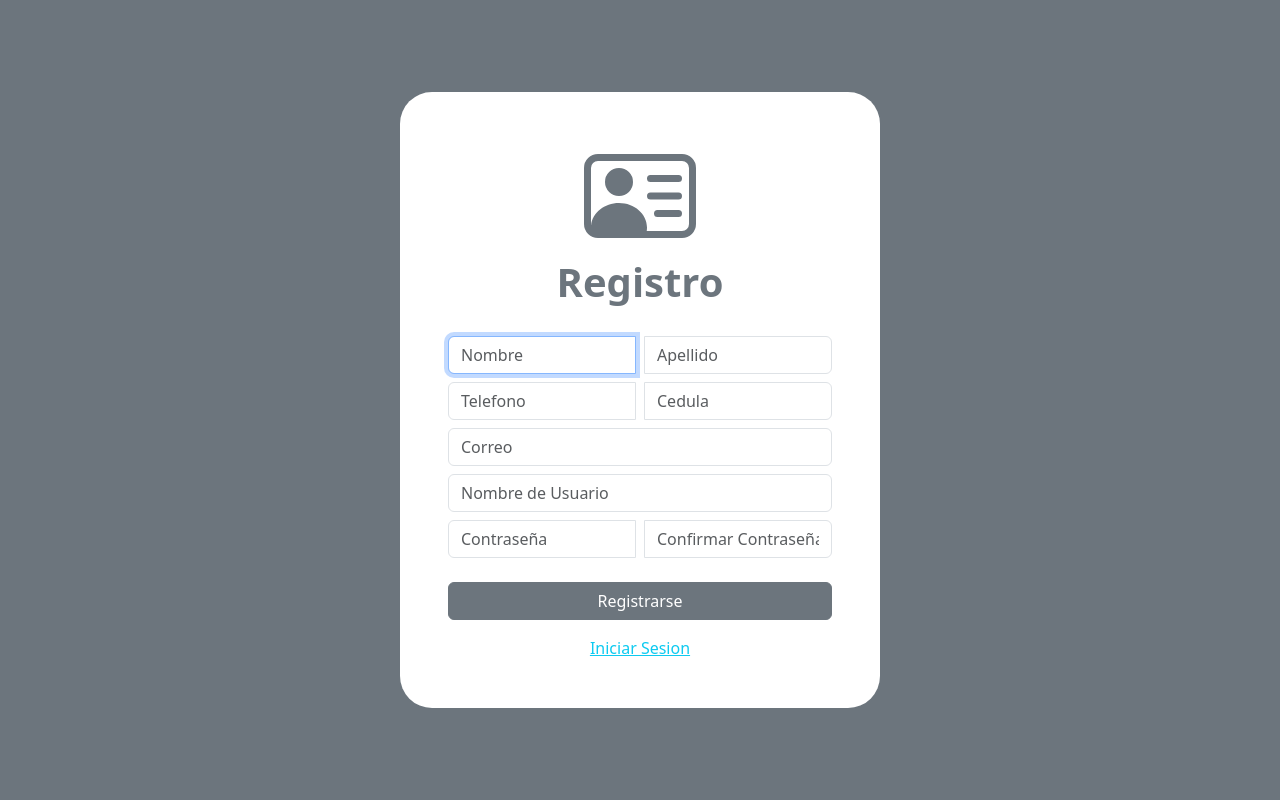
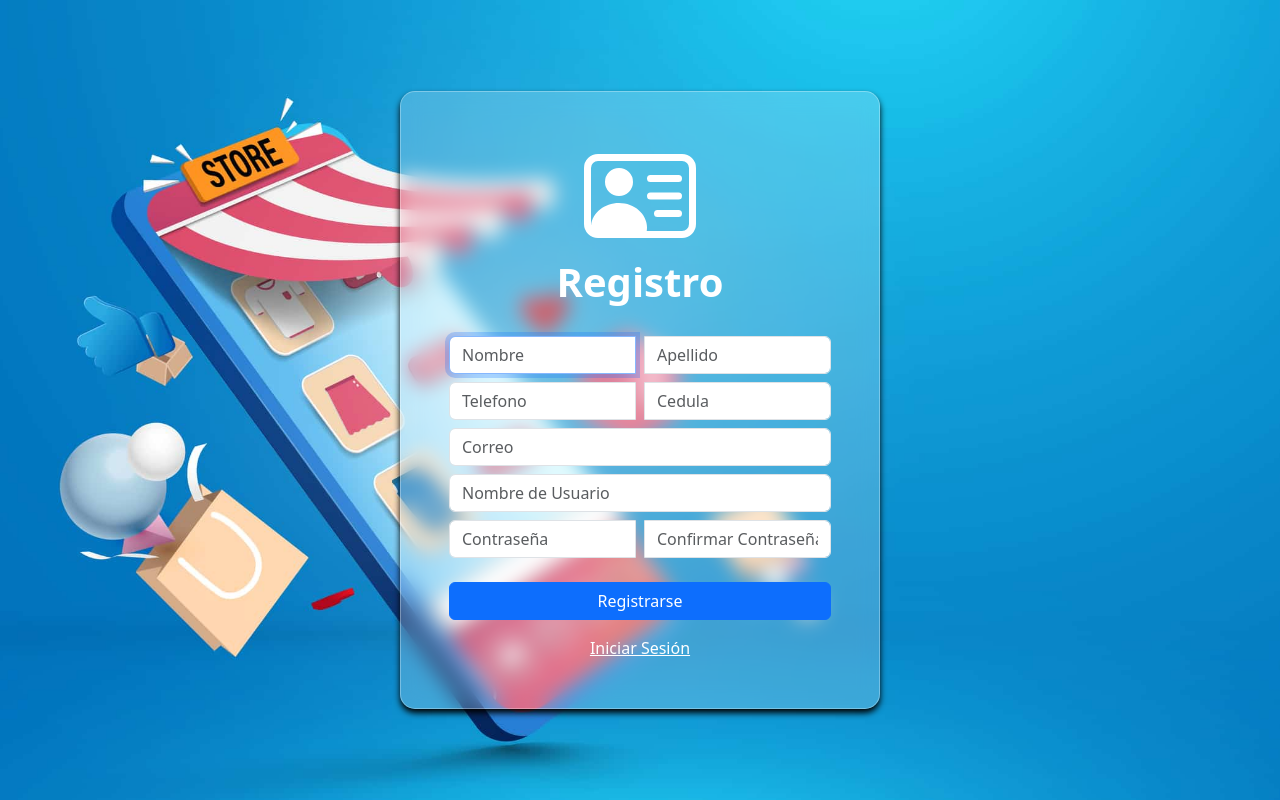
Before and after one commit to DevRoma89/Carrito, a PHP site: page /html/registro.php in a window 1280 px wide. Run offline with PHP 8.4, Linux system fonts and the light colour scheme.

Commit message:
se dio un nuevo diseño al login y se corrigio de manera provisoria el error que surgia a la hora de confirmar la contraseña en el registro

```diff
--- a/controller/controladorLogin.php
+++ b/controller/controladorLogin.php
@@ -26,8 +26,8 @@ class controladorLogin extends Conexion
                     exit(); // Detener el script después de redirigir
 
                 } else {
-                    echo "<script>alert('Login Incorrecto');</script>";
-                    echo "<script>window.location.href = '../login.php';</script>";
+                    echo "<script>alert('error: usuario o contraseña incorrecto');</script>";
+                    echo "<script>window.location.href = '../html/login.php';</script>";
                     exit(); // Detener el script después de redirigir
                 }
             } catch (PDOException $e) {
--- a/controller/controladorRegistro.php
+++ b/controller/controladorRegistro.php
@@ -50,8 +50,8 @@ class controladorRegistro extends Conexion {
             }
         }else{
 
-                echo "<script>alert('Registro Incorrecto');</script>";
-                echo "<script>window.location.href = '../html/registro.php';</script>";
+                echo "<script>alert('Error al validar la contraseña');</script>";
+                echo "<script>window.history.back();</script>";
                 exit();
         }
 
--- /dev/null
+++ b/html/cristal.css
@@ -0,0 +1,18 @@
+.glassmorphism {
+  background: rgba(255, 255, 255, 0.2); /* Fondo semitransparente */
+  border-radius: 15px; /* Bordes redondeados */
+  backdrop-filter: blur(10px); /* Desenfoque del fondo */
+  -webkit-backdrop-filter: blur(10px); /* Desenfoque del fondo para navegadores con prefijo webkit */
+  box-shadow: 0 4px 6px rgba(0, 0, 0, 1); /* Sombra suave */
+  border: 1px solid rgba(255, 255, 255, 0.3); /* Borde semitransparente */
+}
+.container {
+  display: flex;
+  justify-content: center;
+  align-items: center;
+  height: 100vh; /* Altura completa de la ventana */
+}
+body {
+  background: url('../img/fondo2.jpg') no-repeat center center fixed; /* Fondo de pantalla aleatorio*/
+  background-size: cover; /* Ajuste del tamaño del fondo */
+}
--- a/html/registro.php
+++ b/html/registro.php
@@ -6,46 +6,87 @@
     <meta name="viewport" content="width=device-width, initial-scale=1.0" />
     <link href="https://cdn.jsdelivr.net/npm/bootstrap@5.3.3/dist/css/bootstrap.min.css" rel="stylesheet" integrity="sha384-QWTKZyjpPEjISv5WaRU9OFeRpok6YctnYmDr5pNlyT2bRjXh0JMhjY6hW+ALEwIH" crossorigin="anonymous" />
     <link rel="stylesheet" href="https://cdn.jsdelivr.net/npm/bootstrap-icons@1.11.3/font/bootstrap-icons.min.css" />
+    <link rel="stylesheet" href="cristal.css">
     <title>Document</title>
 </head>
 
 <body class="bg-secondary d-flex justify-content-center align-items-center vh-100">
 
-    <div class="bg-white p-5 rounded-5 text-secondary " style="width: 30rem;">
+    <div class="glassmorphism p-5 text-white" style="width: 30rem;">
 
         <form action="../controller/controladorRegistro.php" method="post">
             <div class="d-flex justify-content-center ">
-
                 <img src="../svg/person-vcard.svg" alt="login-icon" style="height: 7rem;">
             </div>
+
             <div class="text-center fs-1 fw-bold">Registro</div>
+
             <div class="input-group mt-4">
-
-                <input class="form-control me-1" type="text" name="nombre" id="nombre" placeholder="Nombre" required autofocus>
-                <input class="form-control ms-1" type="text" name="apellido" id="apellido" placeholder="Apellido" required autofocus>
+                <input class="form-control me-1"
+                    type="text"
+                    name="nombre"
+                    id="nombre"
+                    placeholder="Nombre"
+                    required autofocus>
+                <input class="form-control ms-1"
+                    type="text"
+                    name="apellido"
+                    id="apellido"
+                    placeholder="Apellido"
+                    required autofocus>
             </div>
 
             <div class="input-group mt-2">
-                <input class="form-control me-1" type="text" name="telefono" id="telefono" placeholder="Telefono" required autofocus>
-                <input class="form-control ms-1" type="text" name="cedula" id="cedula" placeholder="Cedula" required autofocus>
+                <input class="form-control me-1"
+                    type="text"
+                    name="telefono"
+                    id="telefono"
+                    placeholder="Telefono"
+                    required autofocus>
+                <input class="form-control ms-1"
+                    type="text"
+                    name="cedula"
+                    id="cedula"
+                    placeholder="Cedula"
+                    required autofocus>
             </div>
 
             <div class="input-group mt-2">
-                <input class="form-control" type="text" name="correo" id="correo" placeholder="Correo" required autofocus>
-            </div>
-            <div class="input-group mt-2">
-                <input class="form-control" type="text" name="usuario" id="usuario" placeholder="Nombre de Usuario" required autofocus>
+                <input class="form-control"
+                    type="text"
+                    name="correo"
+                    id="correo"
+                    placeholder="Correo"
+                    required autofocus>
             </div>
 
             <div class="input-group mt-2">
-                <input class="form-control me-1" type="text" name="contrasenha" id="contrasenha" placeholder="Contraseña" required autofocus>
-                <input class="form-control ms-1" type="text" name="contrasenhaConfirm" id="contrasenhaConfirm" placeholder="Confirmar Contraseña" required autofocus>
+                <input class="form-control"
+                    type="text"
+                    name="usuario"
+                    id="usuario"
+                    placeholder="Nombre de Usuario"
+                    required autofocus>
             </div>
 
-            <button class="btn btn-secondary text-white w-100 mt-4 " type="submit">Registrarse</button>
+            <div class="input-group mt-2">
+                <input class="form-control me-1"
+                    type="password"
+                    name="contrasenha"
+                    id="contrasenha"
+                    placeholder="Contraseña"
+                    required autofocus>
+                <input class="form-control ms-1"
+                    type="password"
+                    name="contrasenhaConfirm"
+                    id="contrasenhaConfirm"
+                    placeholder="Confirmar Contraseña"
+                    required autofocus>
+            </div>
+            <button class="btn btn-primary text-white w-100 mt-4 " type="submit">Registrarse</button>
         </form>
         <div class="text-center mt-3">
-            <a href="./login.php" class="text-info">Iniciar Sesion</a>
+            <a href="./login.php" class="text-white">Iniciar Sesión</a>
         </div>
     </div>
 </body>
```
Also changed, not shown: html/login.php (+5 -4 lines), img/fondo-ahegao.jpg (added), img/fondo.jpg (added), img/fondo2.jpg (added), svg/person-circle.svg, svg/person-vcard.svg.
